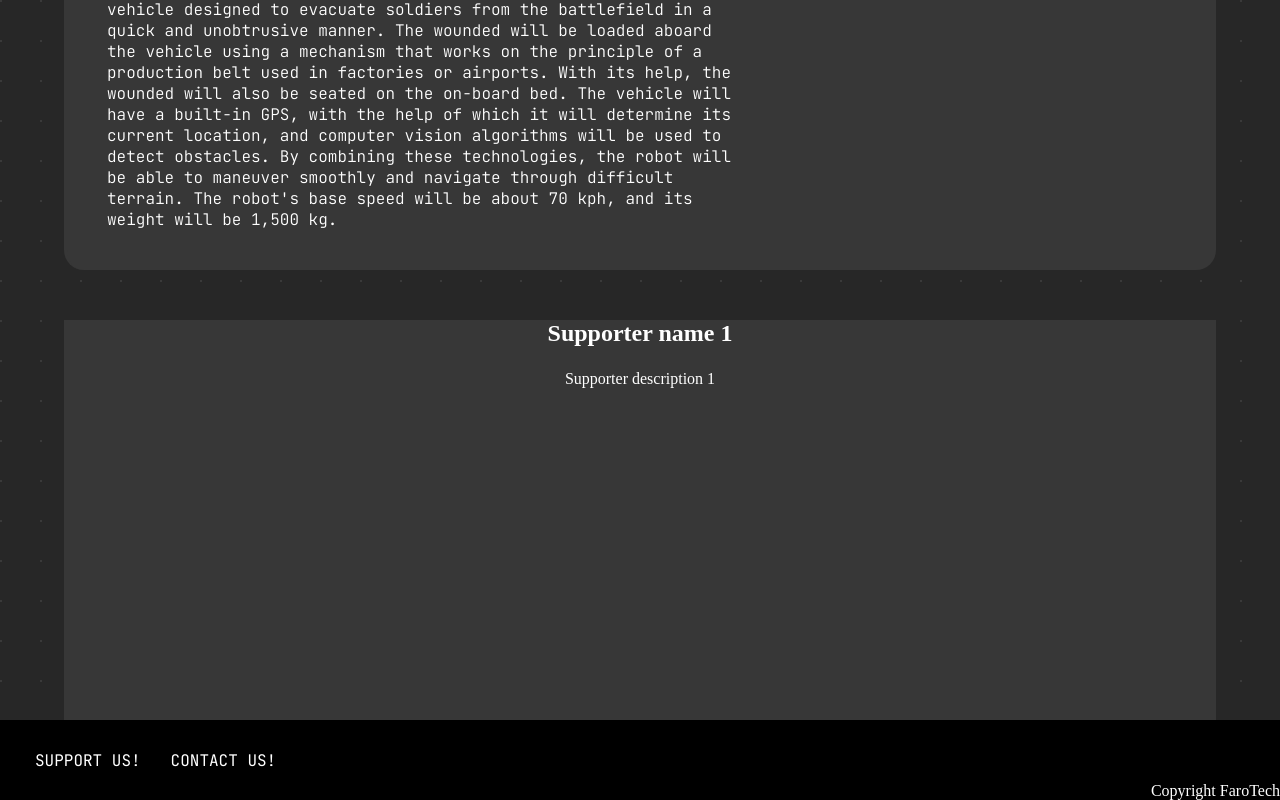
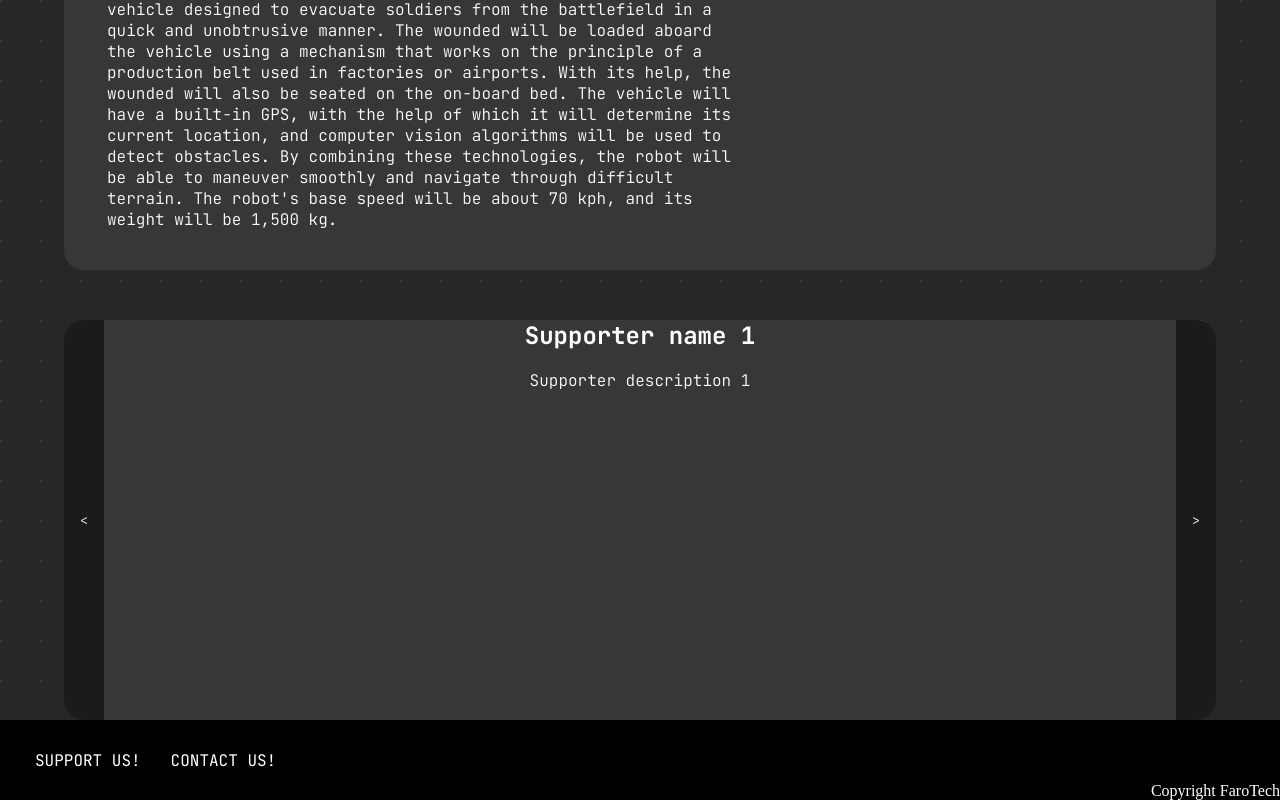
Before and after one commit to hhfunny/faro-webapp-fork, a React (Vite) app: page / in a window 1280 px wide. Shown: the part 2440-3240 px from the top of the page. Built offline with nearby package versions, Linux system fonts and the light colour scheme; a web font is replaced by a local one.

Commit message:
slider changes and css optimizing

```diff
--- a/src/main-components/Slider.jsx
+++ b/src/main-components/Slider.jsx
@@ -10,14 +10,9 @@ const Slider = () => {
 
   const properties = {
     prevArrow:
-      <button className='slider--arrowprevbutton jetbrains-mono'>
-        <p className='lete'>Previous</p>
-      </button>,
-
+      <button className='slider--arrowprevbutton jetbrains-mono'>{'<'}</button>,
     nextArrow:
-      <button className='slider--arrownextbutton jetbrains-mono' id='button1'>
-        <p className='rite'>Next</p>
-      </button>
+      <button className='slider--arrownextbutton jetbrains-mono'>{'>'}</button>
   }
 
 
@@ -42,11 +37,11 @@ const Slider = () => {
       <div className="slide-container slider--container">
         <Fade
           {...properties}
-          transitionDuration={500}
+          transitionDuration={200}
           autoplay={false}
         >
           {FadeImages.map((fadeImage, index) => (
-            <div className='fade--item' key={index}>
+            <div className='fade--item jetbrains-mono' key={index}>
               <h2>{fadeImage.title}</h2>
               <p>{fadeImage.description}</p>
             </div>
--- a/src/styles/Slider.css
+++ b/src/styles/Slider.css
@@ -3,6 +3,7 @@
     justify-content: center;
     background-color: var(--content-background-color);
     margin: 0 5vw;
+    border-radius: 20px;
 }
 
 .slide-container {
@@ -15,42 +16,26 @@
     height: 50px;
 }
 
-div.slider--container div img {
-    height: fit-content;
+.slider--arrowprevbutton,
+.slider--arrownextbutton {
+    height: 100%;
+    width: 40px;
+    background: rgba(0, 0, 0, 0.5);
+    border: none;
+    transition: width 0.5s ease;
 }
 
-button.slider--arrowprevbutton,
-button.slider--arrownextbutton {
-    height: calc(100% - 50px);
-    top: 0;
-    width: 0;
-    /* background: var(--content-background-color); */
-    background: white;
-    border: none;
-    transition: width 1s ease;
+.slider--arrowprevbutton {
+    border-radius: 20px 0 0 20px;
 }
 
-.lete,
-.rite {
-    text-transform: uppercase;
-    font-size: large;
-    display: none;
-    height: 0;
+.slider--arrownextbutton {
+    border-radius: 0 20px 20px 0;
 }
 
-div.slider--container div:hover .slider--arrownextbutton,
-div.slider--container div:hover .slider--arrowprevbutton {
+.slider--container div:hover .slider--arrownextbutton,
+.slider--container div:hover .slider--arrowprevbutton {
     width: 100px;
-}
-
-div.slider--container div:hover .rite {
-    transform: rotate(90deg);
-    /* display: inline-block; */
-}
-
-div.slider--container div:hover .lete {
-    transform: rotate(-90deg);
-    /* display: inline-block; */
 }
 
 .fade--item {
@@ -59,9 +44,3 @@ div.slider--container div:hover .lete {
     height: 50vh;
     flex-direction: column;
 }
-
-@media (max-width: 100px) {
-    .lete, .rite {
-        display: inline-block;
-    }
-}
```
